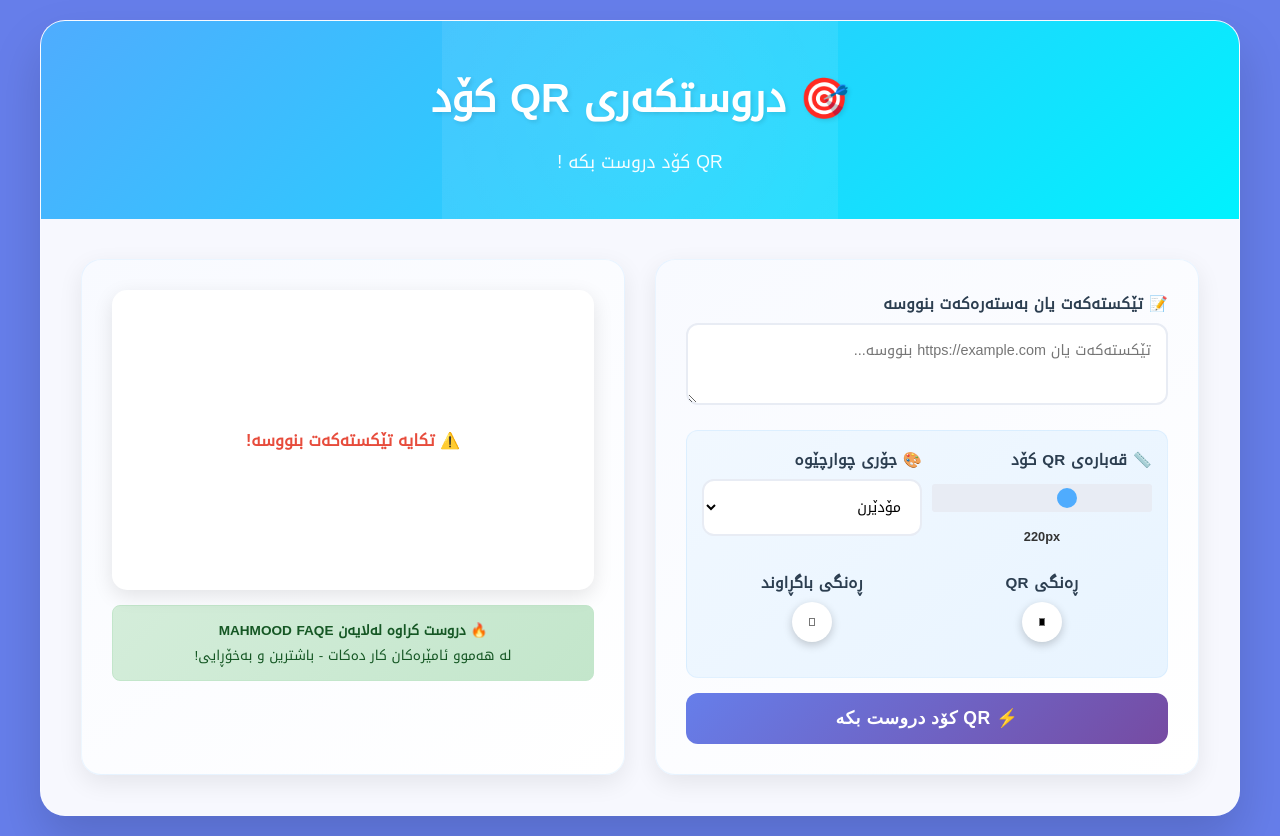
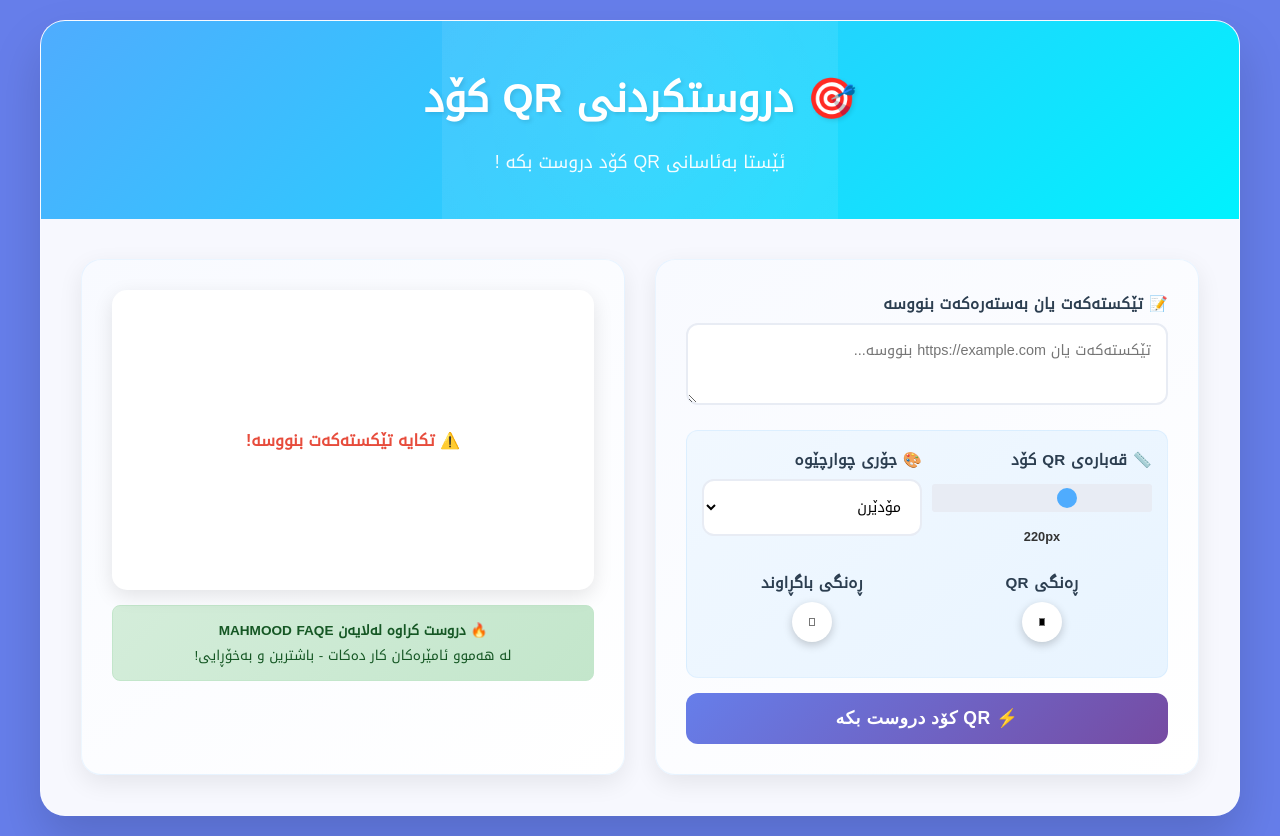
Before and after one commit to Scence-bio/Qr-Code, a plain HTML site: page index.html in a window 1280 px wide. Drawn offline with Linux system fonts and the light colour scheme; files whose address does not match are found by name.

Commit message:
Update index.html

```diff
--- a/index.html
+++ b/index.html
@@ -3,7 +3,7 @@
 <head>
     <meta charset="UTF-8">
     <meta name="viewport" content="width=device-width, initial-scale=1.0">
-    <title>دروستکەری QR کۆد   </title>
+    <title>دروستکردنی QR کۆد   </title>
     <style>
         * {
             margin: 0;
@@ -556,8 +556,8 @@ body {
 <body>
     <div class="container">
         <div class="header">
-            <h1>🎯 دروستکەری QR کۆد</h1>
-            <p>QR کۆد  دروست بکە !</p>
+            <h1>🎯 دروستکردنی QR کۆد</h1>
+            <p> ئێستا بەئاسانی QR کۆد  دروست بکە !</p>
         </div>
 
         <div class="content">
```
